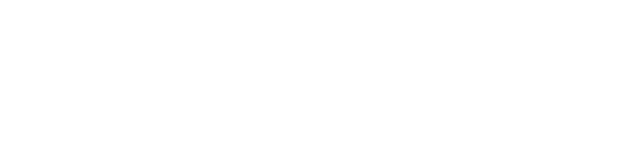
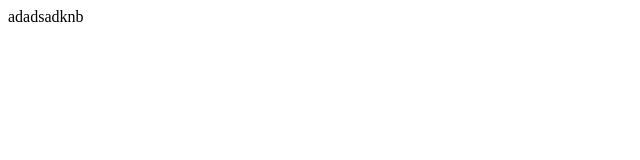
Before and after one commit to kubaszkolne/kubaszajer7cudow, a plain HTML site: page index.html in a window 1280 px wide. Shown: the whole page, without its empty margins (0-640 px from the left). Drawn offline with Linux system fonts and the light colour scheme.

Commit message:
test jnhb

```diff
--- a/index.html
+++ b/index.html
@@ -6,6 +6,6 @@
     <title>7 Cudów Świata</title>
 </head>
 <body>
-
+ adadsadknb
 </body>
 </html>
```
